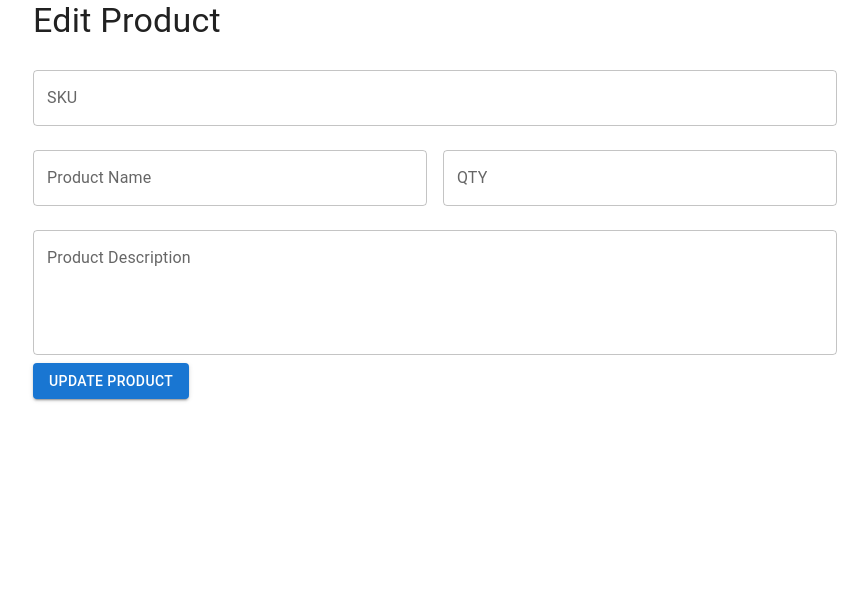
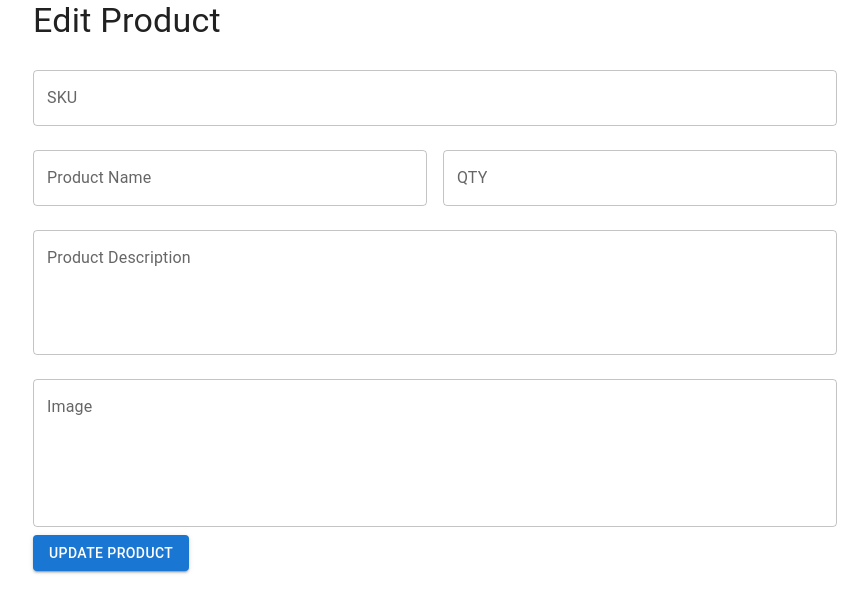
Before and after one commit to Kaanu0824/Mini-E-Commerce-Code94Labs-, a React (Create React App) app in the folder frontend/: page /update/1 in a window 1280 px wide. Shown: the top 612 px of the page, without its empty margins (205-1073 px from the left). Built offline with nearby package versions, Linux system fonts and the light colour scheme; no server answers.

Commit message:
Edit Page  Modify

```diff
--- a/frontend/src/components/UpdateProduct.js
+++ b/frontend/src/components/UpdateProduct.js
@@ -9,6 +9,7 @@ const UpdateProduct = () => {
   const [productName, setProductName] = useState('');
   const[quantity,setQuantity]=useState('')
   const [sku, setSku] = useState('');
+  const [imageUrl,setImageUrl]=useState('')
   const [productDescription, setProductDescription] = useState('');
   const navigate = useNavigate(); // Use useNavigate instead of useHistory
 
@@ -17,8 +18,10 @@ const UpdateProduct = () => {
     axios.get(`http://localhost:3000/api/products/${id}`)
       .then(response => {
         setProduct(response.data);
+        setQuantity(response.data.quantity);
         setProductName(response.data.productName);
         setSku(response.data.sku);
+        setImageUrl(response.data.imageUrl);
         setProductDescription(response.data.productDescription);
       })
       .catch(error => console.error(error));
@@ -31,6 +34,7 @@ const UpdateProduct = () => {
         sku,
         productDescription,
         quantity,
+        imageUrl
       });
       window.location.href = "/";
     } catch (error) {
@@ -102,6 +106,17 @@ const UpdateProduct = () => {
           value={productDescription}
           onChange={(e) => setProductDescription(e.target.value)}
         />
+        <TextField
+          label="Image"
+          variant="outlined"
+          fullWidth
+          multiline
+          rows={5}
+          margin="normal"
+          value={imageUrl}
+          onChange={(e) => setImageUrl(e.target.value)}
+        />
+
         <Button
           variant="contained"
           color="primary"
```
